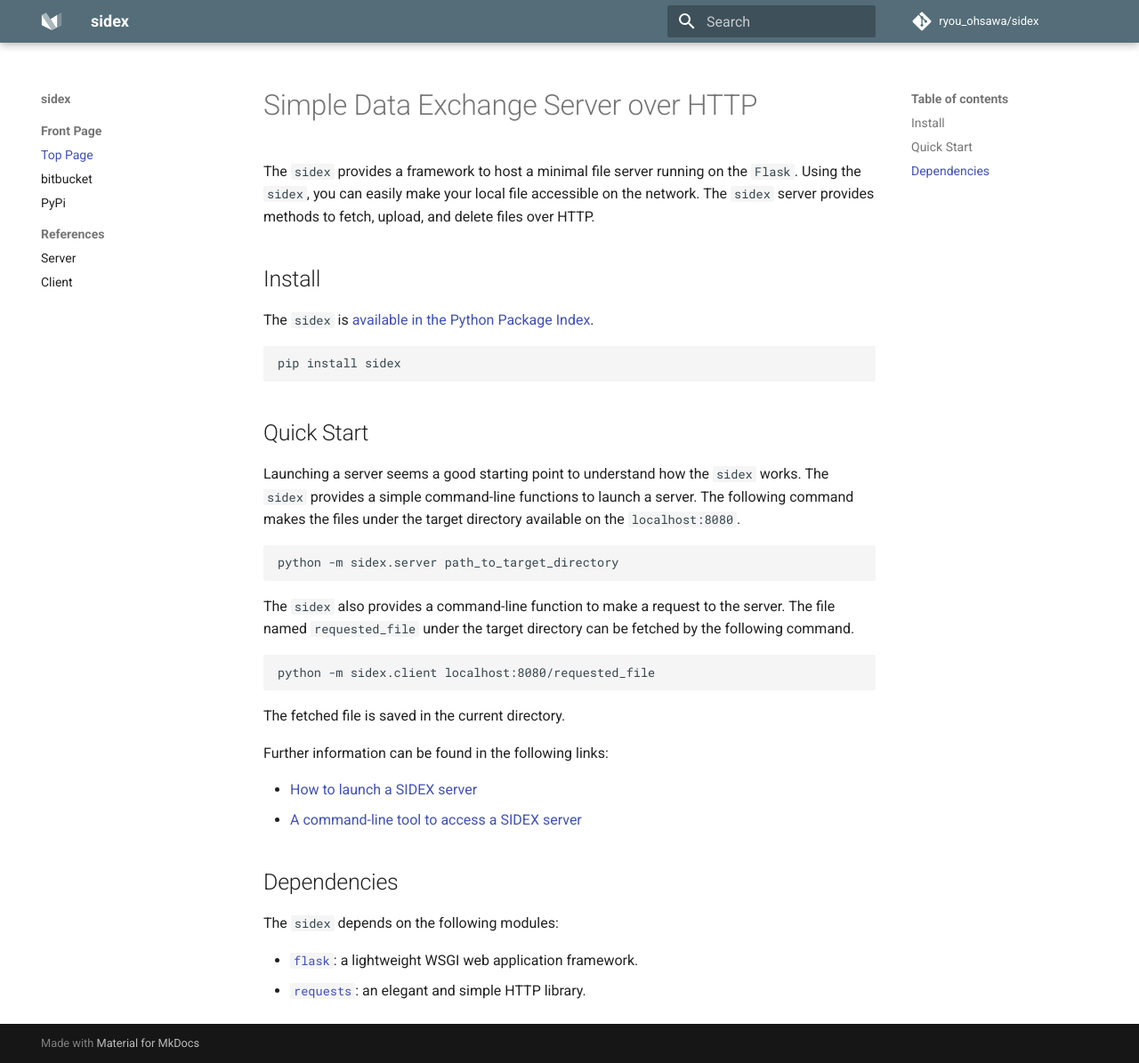
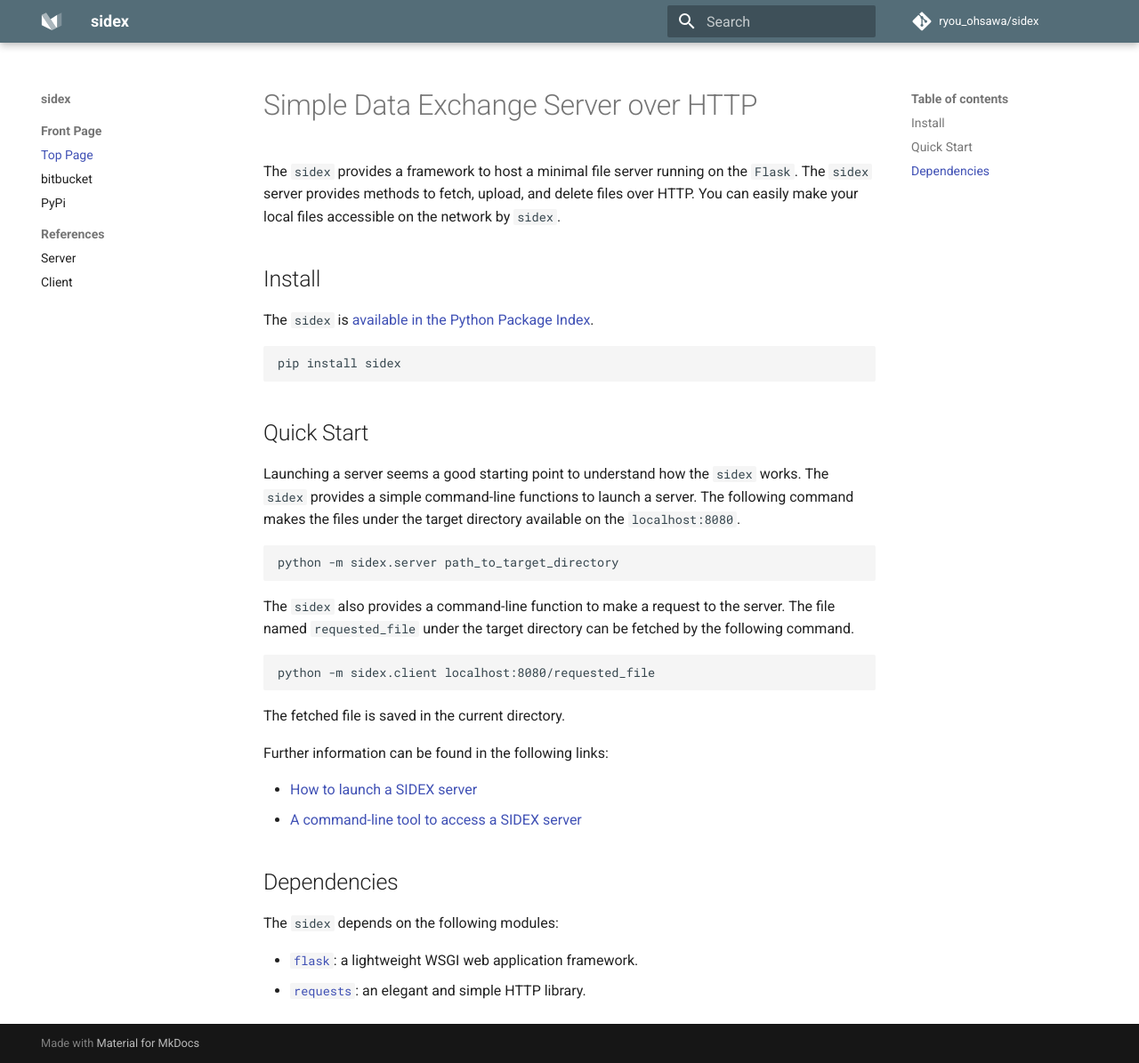
Before and after one commit to astronasutarou/sidex, an MkDocs documentation site: the page built from docs/index.md, in a window 1280 px wide and 1195 px high. Shown: the whole window at 89% size. Built offline with MkDocs 1.6.1 and Material for MkDocs 9.7.7, drawn with Linux system fonts in a browser that asks for light colours.

Commit message:
update document requirements

```diff
--- a/docs/index.md
+++ b/docs/index.md
@@ -1,6 +1,6 @@
 # Simple Data Exchange Server over HTTP
 
-The `sidex` provides a framework to host a minimal file server running on the `Flask`. Using the `sidex`, you can easily make your local file accessible on the network. The `sidex` server provides methods to fetch, upload, and delete files over HTTP.
+The `sidex` provides a framework to host a minimal file server running on the `Flask`. The `sidex` server provides methods to fetch, upload, and delete files over HTTP. You can easily make your local files accessible on the network by `sidex`.
 
 
 
@@ -33,6 +33,7 @@
 - [How to launch a SIDEX server](/refs/server)
 - [A command-line tool to access a SIDEX server](/refs/client)
 
+
 ## Dependencies
 The `sidex` depends on the following modules:
 
--- a/docs/requirements.txt
+++ b/docs/requirements.txt
@@ -1,6 +1,6 @@
 fontawesome-markdown==0.2.6
-mkdocs==1.1.2
+mkdocs==1.2.3
 mkdocs-bootstrap4==0.1.5
-mkdocs-material==6.1.6
-mkdocs-material-extensions==1.0.1
+mkdocs-material==8.1.4
+mkdocs-material-extensions==1.0.3
 python-markdown-math==0.8
```
